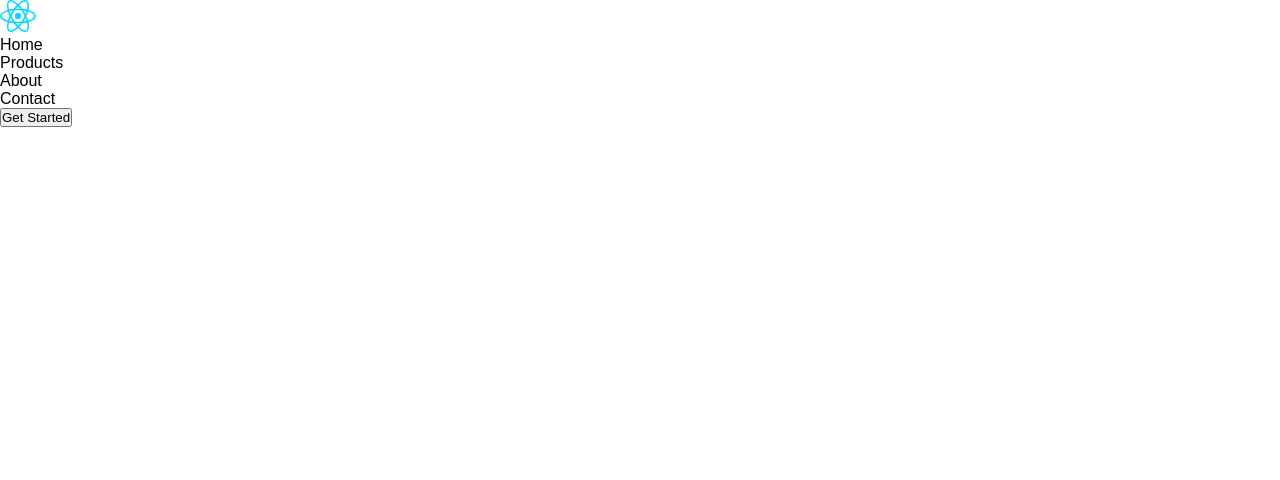
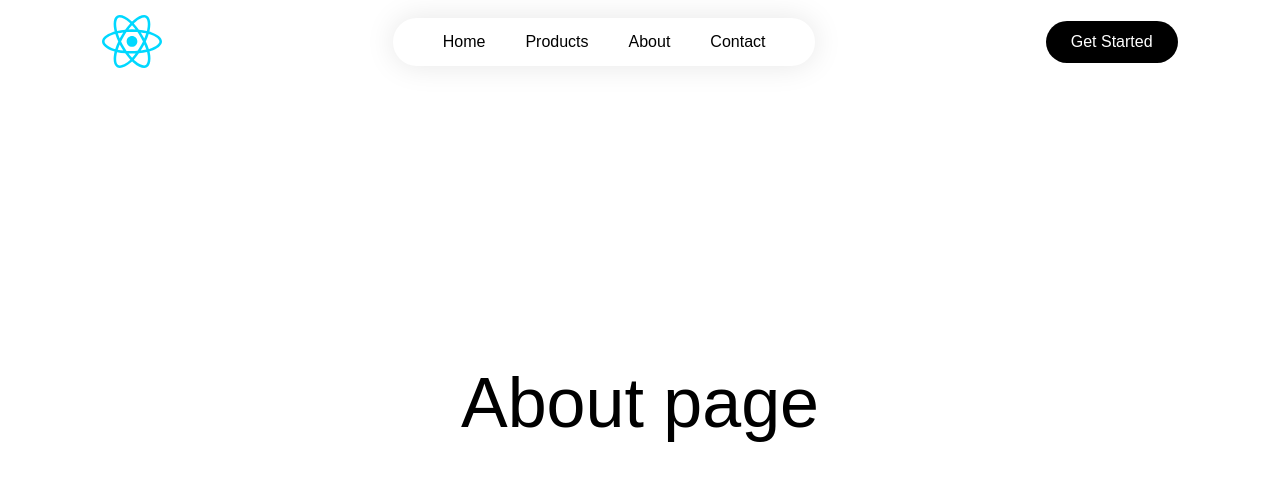
Before and after one commit to electrixky/router-practice, a React (Vite) app: page /contact in a window 1280 px wide. Shown: the top 480 px of the page. Built offline with nearby package versions, Linux system fonts and the light colour scheme.

Commit message:
navbar styled

```diff
--- a/src/App.jsx
+++ b/src/App.jsx
@@ -2,15 +2,22 @@ import Navbar from "./components/Navbar.jsx";
 import Home from "./pages/Home.jsx";
 import {Routes, Route} from "react-router-dom";
 import Products from "./pages/Products.jsx";
+import About from "./pages/About.jsx";
+import Contact from "./pages/Contact.jsx";
 
 function App() {
 
     return (
         <div>
             <Navbar/>
-            <Routes>
-                <Route/>
-            </Routes>
+            <div className="container">
+                <Routes>
+                    <Route path='/' element={<Home/>}/>
+                    <Route path='/products' element={<Products/>}/>
+                    <Route path='/about' element={<About/>}/>
+                    <Route path='/contact' element={<Contact/>}/>
+                </Routes>
+            </div>
         </div>
     )
 }
--- a/src/components/Navbar.jsx
+++ b/src/components/Navbar.jsx
@@ -3,8 +3,8 @@ import logo from '../assets/react.svg'
 
 function Navbar(props) {
     return (
-        <div>
-            <img src={logo} alt=""/>
+        <div className="navbar">
+            <img src={logo} alt="" width={"60px"}/>
             <ul>
                 <li>Home</li>
                 <li>Products</li>
--- a/src/index.css
+++ b/src/index.css
@@ -9,3 +9,48 @@ a {
     text-decoration: none;
     color: inherit;
 }
+
+.navbar {
+    width: 100%;
+    display: flex;
+    justify-content: space-between;
+    align-items: center;
+    padding: 15px 8%;
+}
+
+.navbar ul {
+    padding: 10px 30px;
+    border-radius: 30px;
+    box-shadow: 0 0 30px 0 rgba(0, 0, 0, 0.1);
+}
+
+.navbar ul li {
+    display: inline-block;
+    padding: 5px 10px;
+    margin: 0 10px;
+    color: #000;
+}
+
+.navbar button {
+    background: #000;
+    color: #fff;
+    padding: 12px 25px;
+    border: 0;
+    outline: 0;
+    border-radius: 30px;
+    font-size: 16px;
+    cursor: pointer;
+}
+
+.container {
+    display: flex;
+    align-items: center;
+    justify-content: center;
+    width: 100%;
+    height: 80vh;
+}
+
+.container h1 {
+    font-size: 70px;
+    font-weight: 500;
+}
```
Lines whose indentation alone changed are shown as unchanged.
